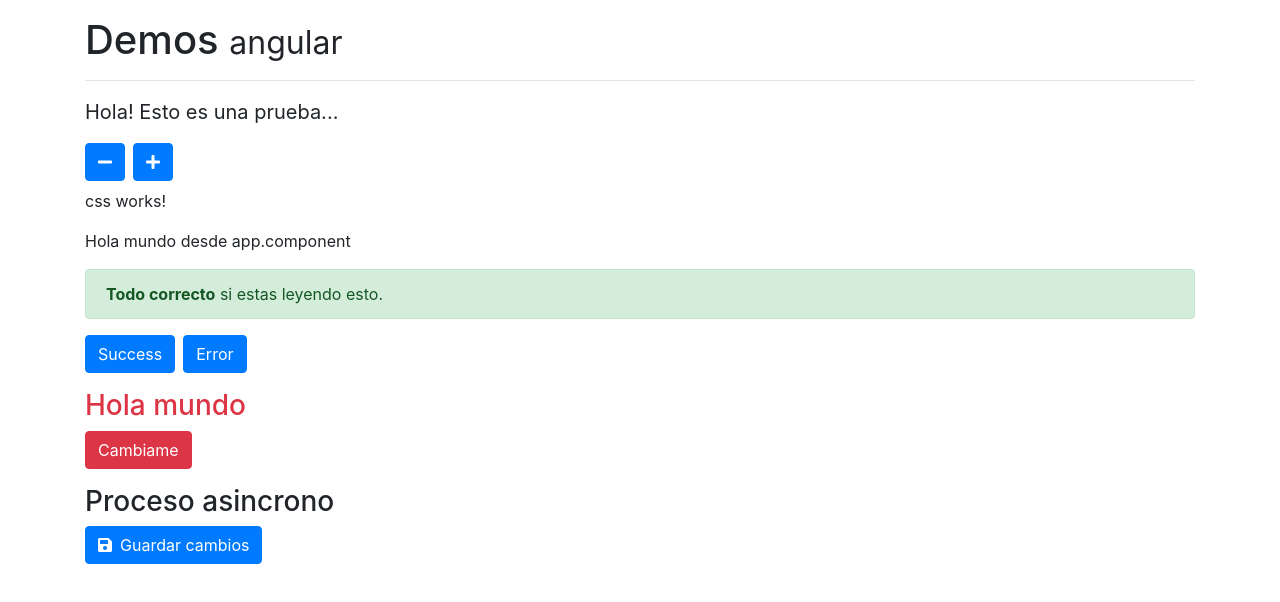
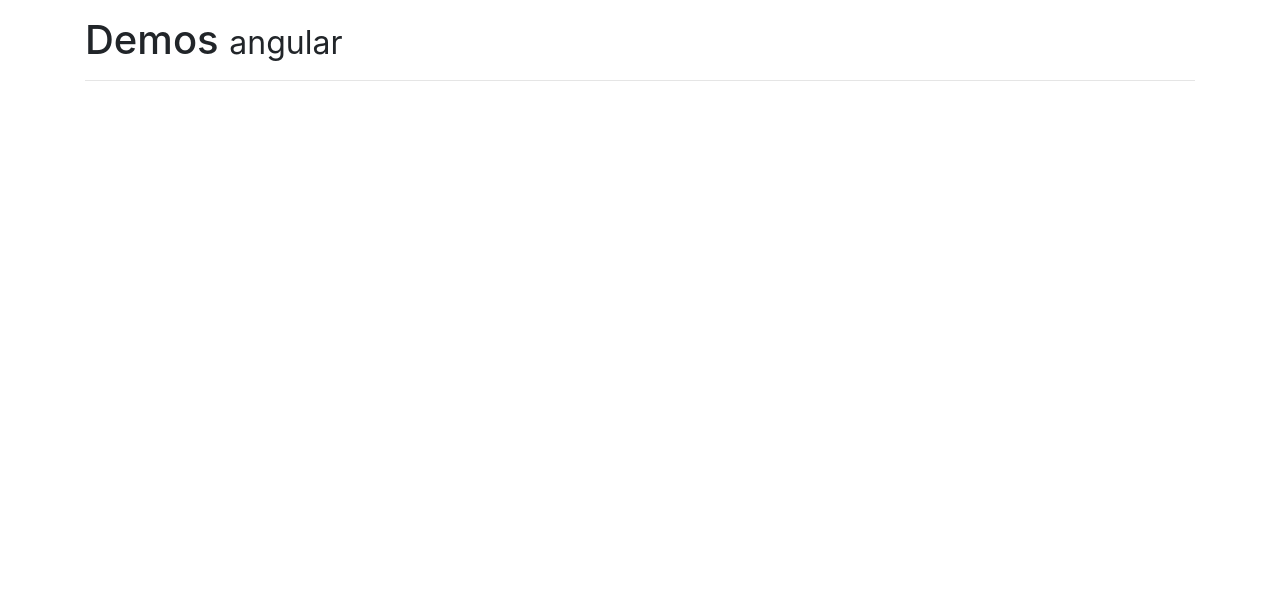
Before and after one commit to inegas/ng-a, an Angular app: page / in a window 1280 px wide. Shown: the top 602 px of the page. Built offline with nearby package versions, Linux system fonts and the light colour scheme.

Commit message:
muevo todas las salidas al home.ts

```diff
--- a/src/app/app.component.html
+++ b/src/app/app.component.html
@@ -1,8 +1,5 @@
 <div class="container main-container mt-3">
   <h1>Demos <small>angular</small></h1>
   <hr>
-  <app-ng-style></app-ng-style>
-  <app-css></app-css>
-  <p>Hola mundo desde app.component</p>
-  <app-clases></app-clases>
+
 </div>
--- a/src/app/components/home/home.component.ts
+++ b/src/app/components/home/home.component.ts
@@ -3,9 +3,9 @@ import { Component, OnInit } from '@angular/core';
 @Component({
   selector: 'app-home',
   template: `
-    <p>
-      home works!
-    </p>
+  <app-ng-style></app-ng-style>
+  <app-css></app-css>
+  <app-clases></app-clases>
   `,
   styles: []
 })
```
